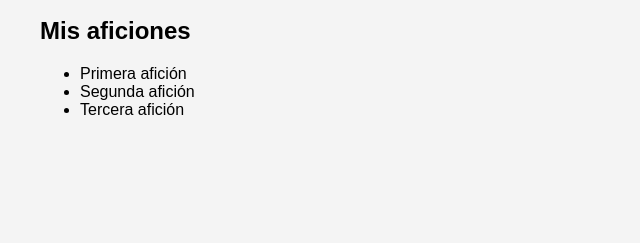
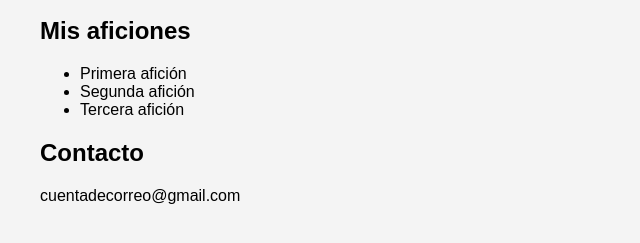
Before and after one commit to GabrielVargaPerez/mi-primer-repo, a plain HTML site: page index.html in a window 1280 px wide. Shown: the part 157-400 px from the top of the page, without its empty margins (0-640 px from the left). Drawn offline with Linux system fonts and the light colour scheme.

Commit message:
Añadir contacto en HTML

```diff
--- a/index.html
+++ b/index.html
@@ -16,4 +16,6 @@
     <li>Segunda afición</li>
     <li>Tercera afición</li>
   </ul>
+  <h2>Contacto</h2>
+  <p>cuentadecorreo@gmail.com</p>
 </html>
```
